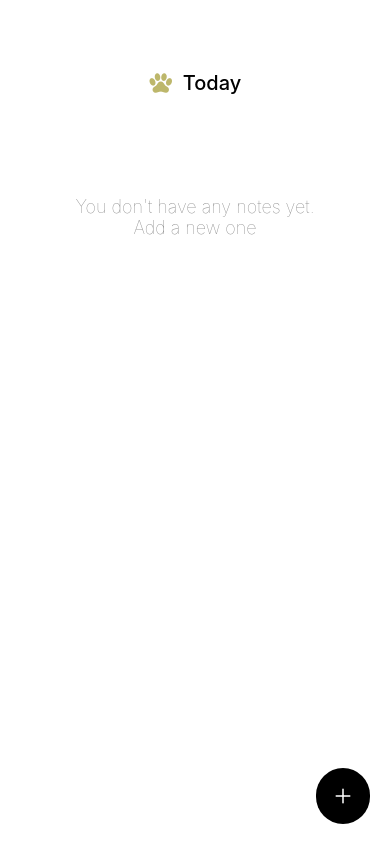
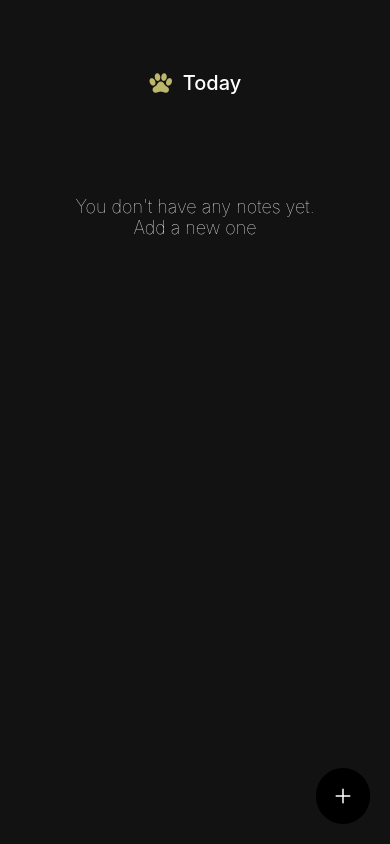
Before and after one commit to olyamrshn/drag-n-drop, a React Native app: screen / in a window 390 px wide. Built offline with nearby package versions, Linux system fonts and the light colour scheme.

Commit message:
theme color

```diff
--- a/App.tsx
+++ b/App.tsx
@@ -26,7 +26,7 @@ const App: React.FC = () => {
 
   return (
     <>
-      <GestureHandlerRootView style={{ flex: 1 }}>
+      <GestureHandlerRootView style={{ flex: 1, backgroundColor: "#121212" }}>
         <Page
           cards={cards}
           setCards={setCards}
--- a/components/NewTodo.tsx
+++ b/components/NewTodo.tsx
@@ -32,25 +32,27 @@ const NewTodo: React.FC<{ onAdd: (card: CardData) => void }> = ({ onAdd }) => {
         <TextInput
           style={styles.inputHeading}
           placeholder="todo heading ..."
+          placeholderTextColor="rgba(255, 255, 255, 0.7)"
           value={heading}
           onChangeText={setHeading}
         />
         <TextInput
           style={styles.inputParagraph}
           placeholder="description ..."
+          placeholderTextColor="rgba(255, 255, 255, 0.7)"
           value={paragraph}
           onChangeText={setParagraph}
         />
         <TouchableOpacity
           onPress={handleCreate}
           style={[
-            { opacity: !heading || !paragraph ? 0.2 : 1 },
+            { opacity: !heading || !paragraph ? 0.6 : 1 },
             styles.createbutton,
           ]}
           disabled={!heading || !paragraph}
         >
           <Text>
-            <Ionicons name="pencil" size={24} />
+            <Ionicons name="pencil" size={24} color="white" />
           </Text>
         </TouchableOpacity>
       </View>
@@ -62,6 +64,7 @@ const styles = StyleSheet.create({
   container: {
     justifyContent: "center",
     alignItems: "center",
+    color: "white",
   },
   newCard: {
     marginTop: 20,
@@ -73,14 +76,14 @@ const styles = StyleSheet.create({
   },
   inputHeading: {
     fontSize: 18,
-    color: "black",
+    color: "white",
     fontWeight: "400",
   },
   inputParagraph: {
     marginTop: 3,
-    color: "black",
     fontWeight: "300",
     fontSize: 14,
+    color: "white",
   },
   createbutton: {
     position: "absolute",
--- a/components/Page.tsx
+++ b/components/Page.tsx
@@ -1,9 +1,11 @@
 import { Ionicons } from "@expo/vector-icons"
 import React from "react"
-import { View, Text, StyleSheet, TouchableOpacity } from "react-native"
+import { View, StyleSheet, TouchableOpacity } from "react-native"
 import DraggableFlatList from "react-native-draggable-flatlist"
 
 import NewTodo from "./NewTodo"
+import Text from "./TextColor"
+
 interface CardData {
   id: string
   heading: string
@@ -23,7 +25,7 @@ const DragAndDropCard: React.FC<{
         onPress={() => onDelete(id)}
         style={styles.deleteButton}
       >
-        <Ionicons name="trash" size={20} color="black" />
+        <Ionicons name="trash" size={20} color="white" />
       </TouchableOpacity>
       <Text style={styles.cardHeading}>{heading}</Text>
       <Text style={styles.cardParagraph}>{paragraph}</Text>
@@ -87,7 +89,7 @@ const styles = StyleSheet.create({
     borderColor: "grey",
     margin: "auto",
     padding: 10,
-    backgroundColor: "white",
+    backgroundColor: "#121212",
   },
   cardsWrapper: {
     alignItems: "center",
@@ -101,7 +103,6 @@ const styles = StyleSheet.create({
     fontWeight: "300",
     fontSize: 16,
     marginTop: 6,
-    color: "gray",
   },
   titleTodayContainer: {
     flexDirection: "row",
@@ -119,17 +120,18 @@ const styles = StyleSheet.create({
     margin: "auto",
     fontSize: 18,
     fontWeight: "100",
-    color: "gray",
   },
   editButton: {
     position: "absolute",
     top: 10,
     right: 10,
+    color: "white",
   },
   deleteButton: {
     position: "absolute",
     top: 20,
     right: 15,
+    color: "white",
   },
 })
 
--- /dev/null
+++ b/components/TextColor.tsx
@@ -0,0 +1,13 @@
+import React from "react"
+import { Text as RNText, StyleProp, TextStyle } from "react-native"
+
+interface TextProps {
+  style?: StyleProp<TextStyle>
+  children: React.ReactNode
+}
+
+const Text: React.FC<TextProps> = ({ style, ...props }) => {
+  return <RNText style={[{ color: "white" }, style]} {...props} />
+}
+
+export default Text
```
